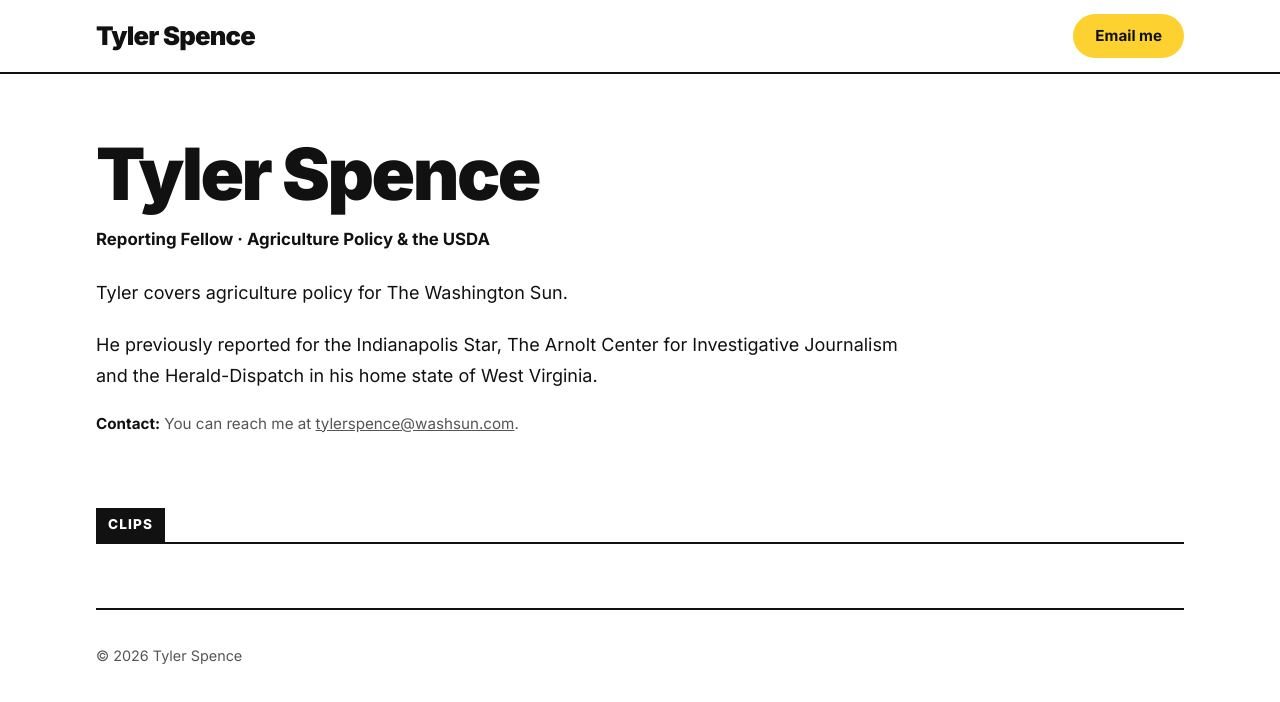
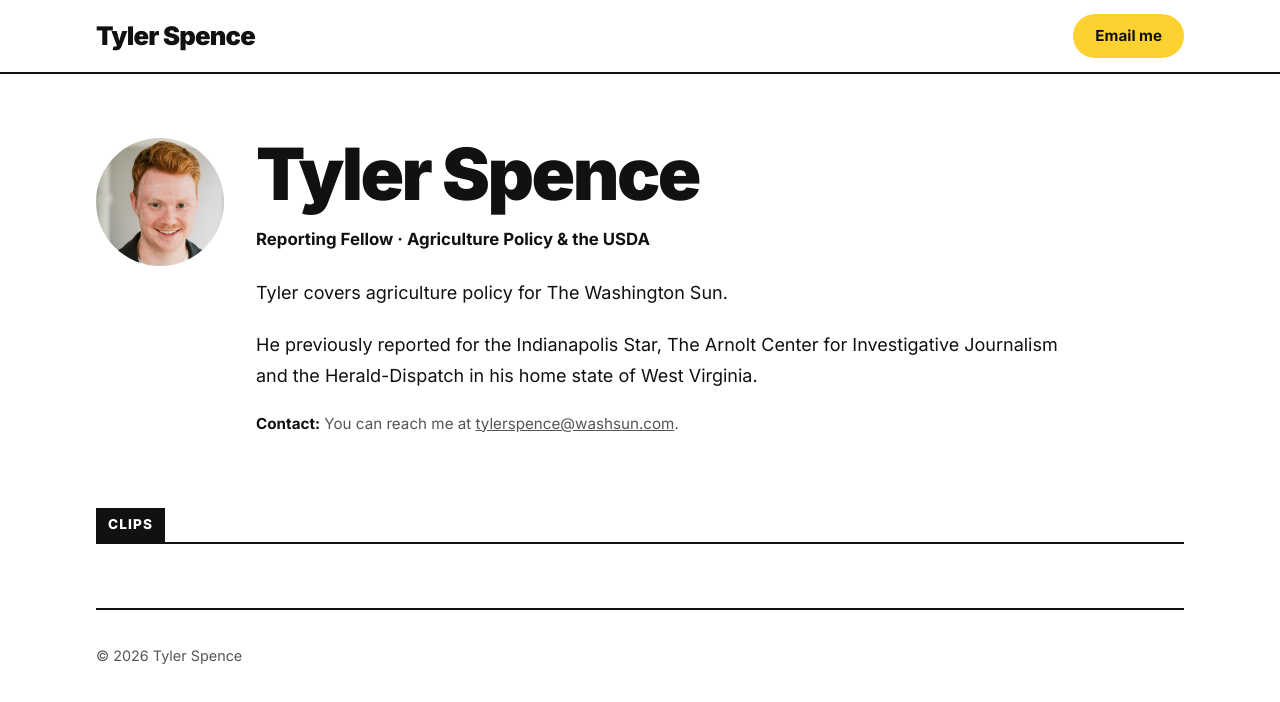
Before and after one commit to tspence11/AJI-Test-Tyler, a plain HTML site: page index.html in a window 1280 px wide. Drawn offline with Linux system fonts and the light colour scheme.

Commit message:
Add headshot to profile
Co-Authored-By: Claude Opus 5.5 <noreply@anthropic.com>
Claude-Session: https://claude.ai/code/session_01QxVM1i3Q5rWLrCogNu8nWK

```diff
--- a/index.html
+++ b/index.html
@@ -83,7 +83,21 @@
     /* Profile */
     .profile {
       padding: 64px 0 72px;
-      max-width: 820px;
+      max-width: 980px;
+      display: flex;
+      gap: 32px;
+      align-items: flex-start;
+    }
+    .headshot {
+      width: 128px;
+      height: 128px;
+      border-radius: 50%;
+      object-fit: cover;
+      flex-shrink: 0;
+    }
+    @media (max-width: 600px) {
+      .profile { flex-direction: column; gap: 20px; padding-top: 40px; }
+      .headshot { width: 104px; height: 104px; }
     }
     h1 {
       font-weight: 900;
@@ -176,6 +190,8 @@
 
   <main>
     <section class="profile" id="about">
+      <img class="headshot" src="images/headshot.jpg" alt="Headshot of Tyler Spence">
+      <div>
       <h1>Tyler Spence</h1>
       <p class="beat">Reporting Fellow &middot; Agriculture Policy &amp; the USDA</p>
       <div class="about">
@@ -183,6 +199,7 @@
         <p>He previously reported for the Indianapolis Star, The Arnolt Center for Investigative Journalism and the Herald-Dispatch in his home state of West Virginia.</p>
       </div>
       <p class="contact"><strong>Contact:</strong> You can reach me at <a href="mailto:tylerspence@washsun.com">tylerspence@washsun.com</a>.</p>
+      </div>
     </section>
 
     <section id="clips">
```
Also changed, not shown: images/headshot.jpg (added).
